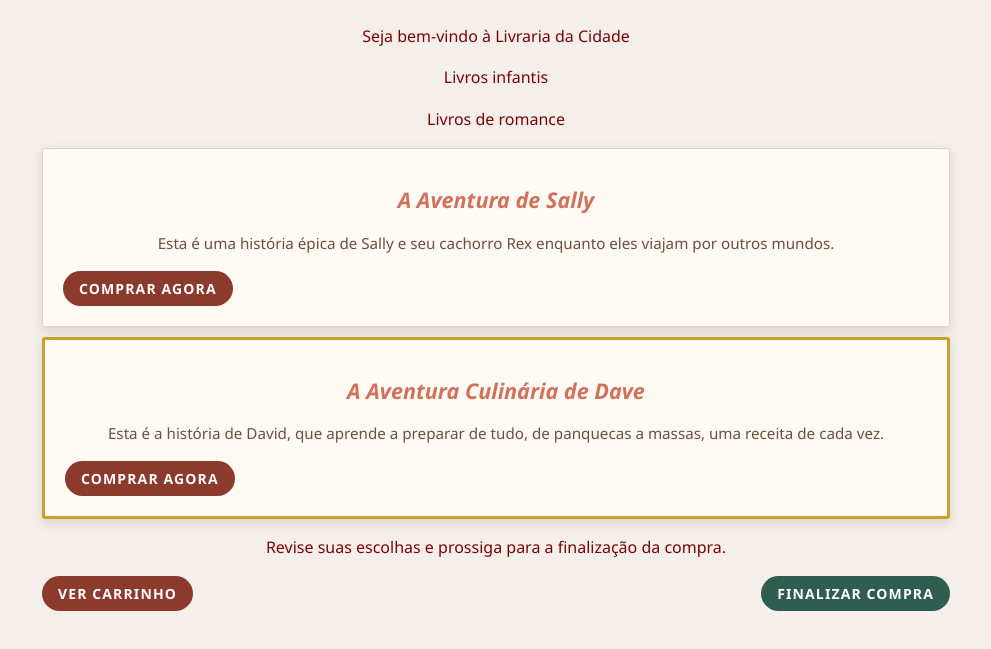
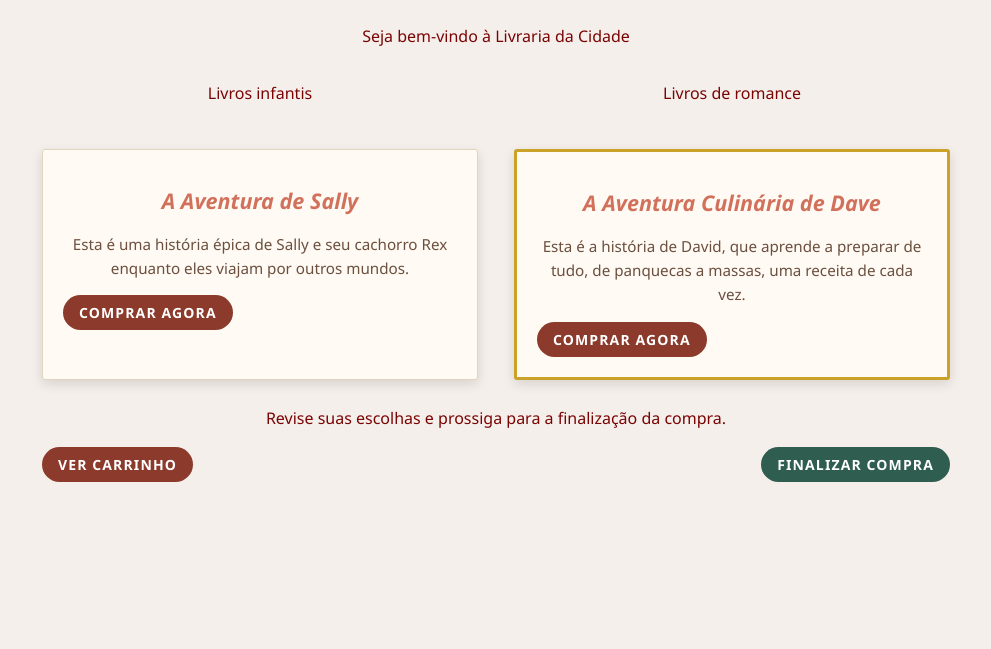
Before and after one commit to claudioelo/Imp-rio-das-Letras, a plain HTML site: page index.html in a window 1280 px wide. Shown: the part 81-730 px from the top of the page, without its empty margins (144-1135 px from the left). Drawn offline with Linux system fonts and the light colour scheme.

Commit message:
Organiza cards em grid de duas colunas

```diff
--- a/styles.css
+++ b/styles.css
@@ -55,9 +55,13 @@ p {
 }
 
 .card.destaque {
+    border: 3px solid #c9a227;
+}
 
-    border: 3px solid #c9a227;
-
+.card-container{
+    display: grid;
+    grid-template-columns: repeat(2, 1fr);
+    gap: 1rem;
 }
 
 .btn {
@@ -79,6 +83,7 @@ p {
 .btn-container {
     display: flex;
     gap: 0.5rem;
+
     justify-content: space-between;
     margin: 0 10px;
     align-items: center;
```
